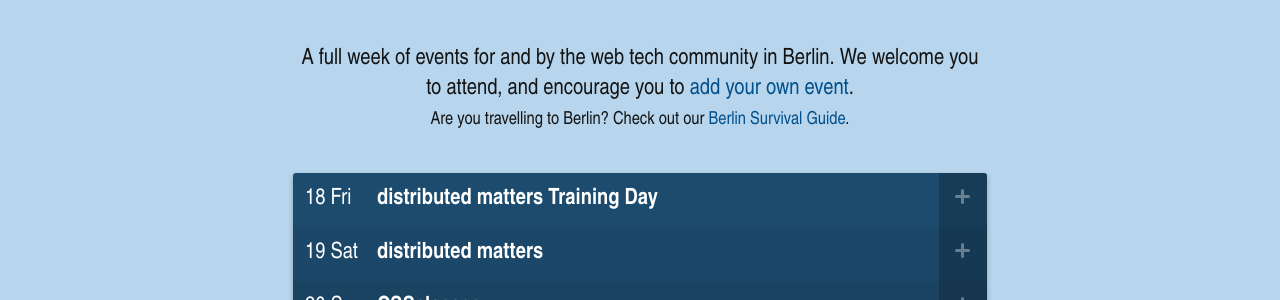
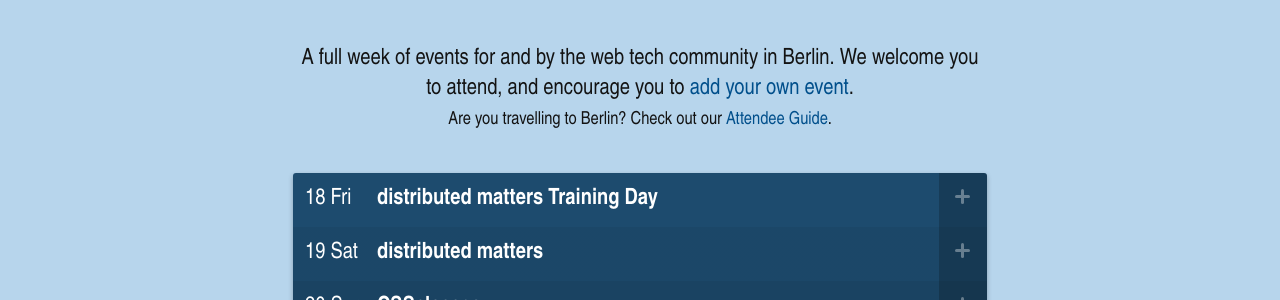
Before and after one commit to jsconf/wwwtf.berlin, a Jekyll site: the page built from index.html, in a window 1280 px wide. Shown: the part 135-435 px from the top of the page. Built offline with Jekyll 4.4.1, drawn with Linux system fonts in a browser that asks for light colours; nearby versions of some CDN libraries.

Commit message:
Rename "welcome" to "Attendee Guide"

```diff
--- a/_includes/header.html
+++ b/_includes/header.html
@@ -6,7 +6,7 @@
     </a>
     <div class="site-nav">
       <a href="/about/">About</a>
-      <a href="/welcome/">Attendee Guide</a>
+      <a href="/attendee-guide/">Attendee Guide</a>
       <a href="https://twitter.com/wwwtfberlin">Twitter</a>
       <a href="/add-your-event/" class="button">Add your own Event</a>
     </div>
--- a/index.html
+++ b/index.html
@@ -1,7 +1,7 @@
 ---
 layout: default
 title: wwwtf.berlin
-intro: A full week of events for and by the web tech community in Berlin. We welcome you to attend, and encourage you to <a href="add-your-event">add your own event</a>.<br><small>Are you travelling to Berlin? Check out our <a href="/welcome/">Berlin Survival Guide</a>.</small>
+intro: A full week of events for and by the web tech community in Berlin. We welcome you to attend, and encourage you to <a href="add-your-event">add your own event</a>.<br><small>Are you travelling to Berlin? Check out our <a href="/welcome/">Attendee Guide</a>.</small>
 class: pull-up-content--list
 ---
 
```
Also changed, not shown: attendee-guide/index.md (renamed from welcome/index.md).
